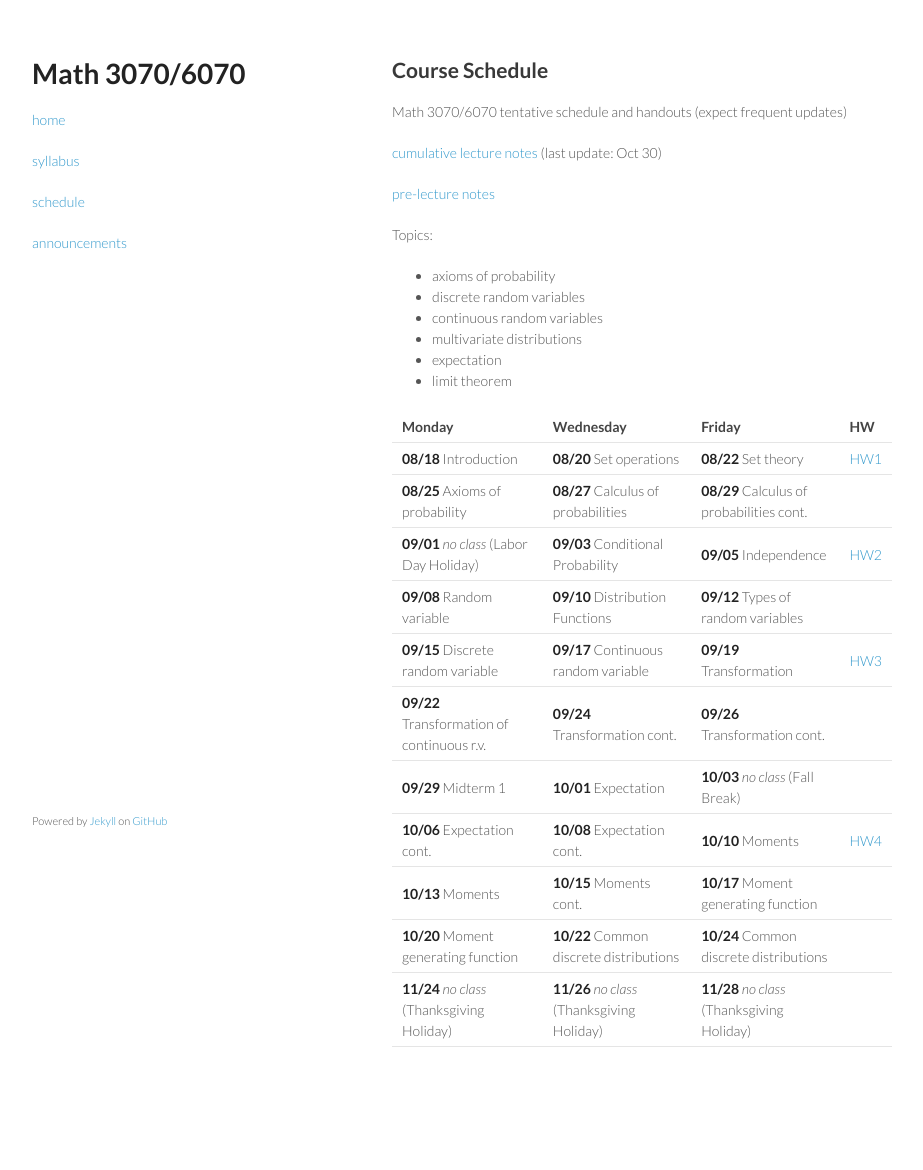
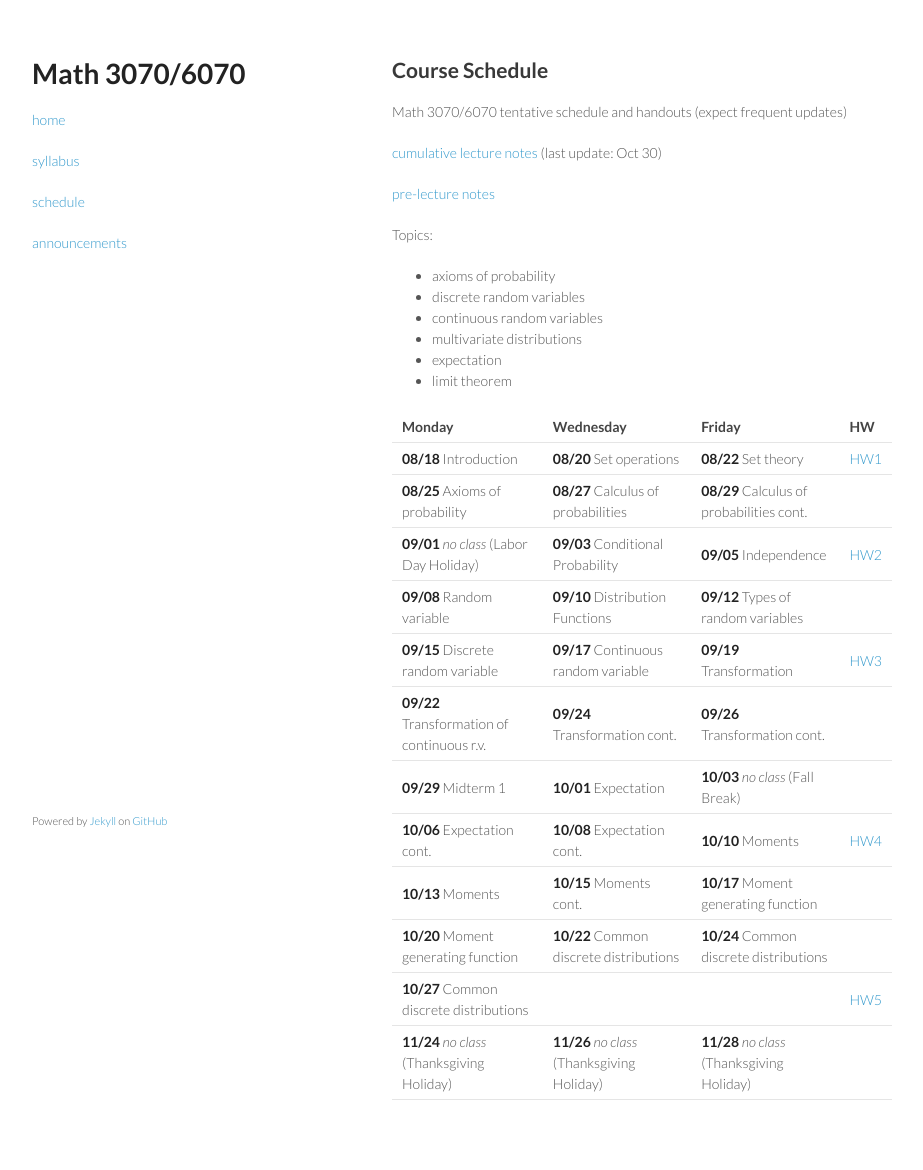
Before and after one commit to tulane-math-3070/2025Fall, a Jekyll site: the page built from schedule/schedule.md, in a window 1280 px wide. Shown: the whole page, without its empty margins (178-1101 px from the left). Built offline with Jekyll 4.4.1, drawn with Linux system fonts in a browser that asks for light colours; before the commit the page ends 1117 px from its top, so only the background shows below that.

Commit message:
add 1027 notes and HW5

```diff
--- a/schedule/schedule.md
+++ b/schedule/schedule.md
@@ -36,4 +36,5 @@ Topics:
 | **10/06** Expectation cont. | **10/08** Expectation cont. | **10/10** Moments | [HW4](../HW/HW4/HW4.pdf) |
 | **10/13** Moments | **10/15** Moments cont. | **10/17** Moment generating function | |
 | **10/20** Moment generating function | **10/22** Common discrete distributions | **10/24** Common discrete distributions | |
+| **10/27** Common discrete distributions | | | [HW5](../HW/HW5/HW5.pdf) |
 | **11/24** _no class_ (Thanksgiving Holiday) | **11/26**  _no class_ (Thanksgiving Holiday) | **11/28**  _no class_ (Thanksgiving Holiday) | |
```
Also changed, not shown: 3 other files.
